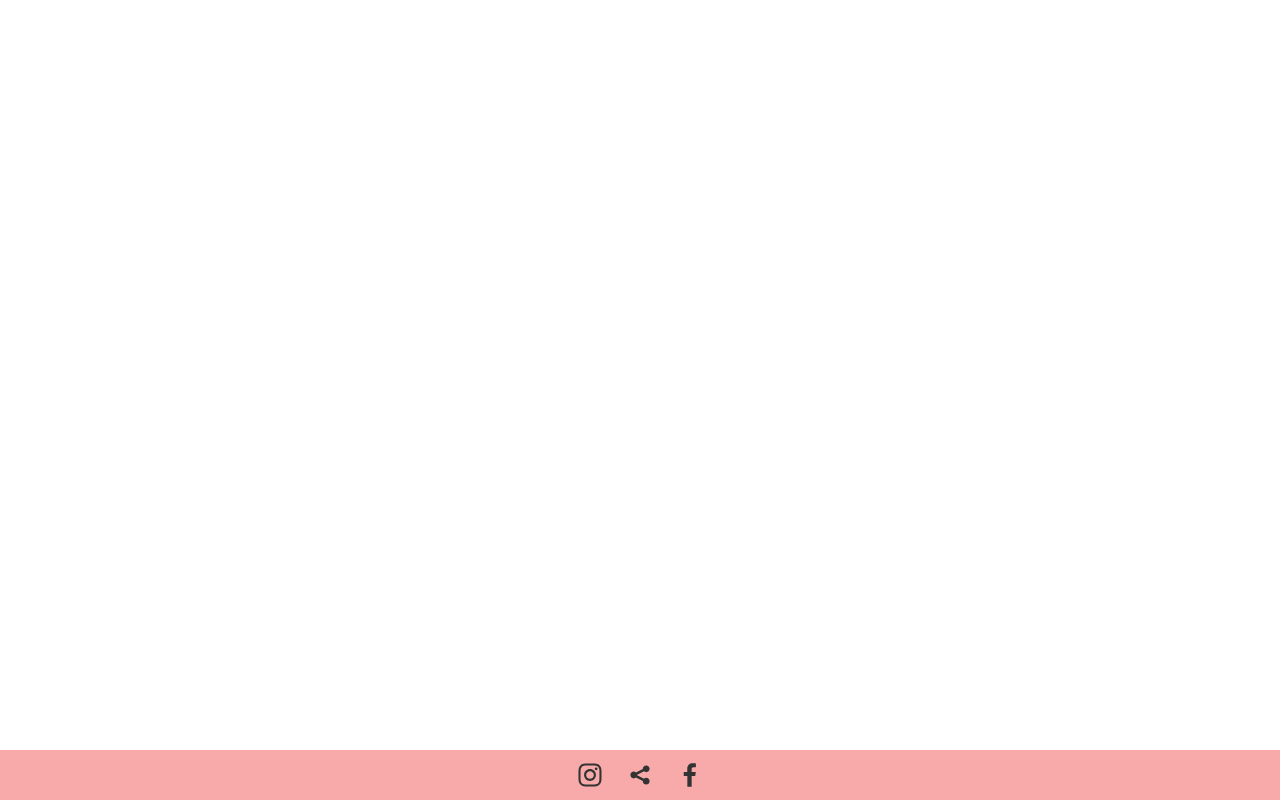
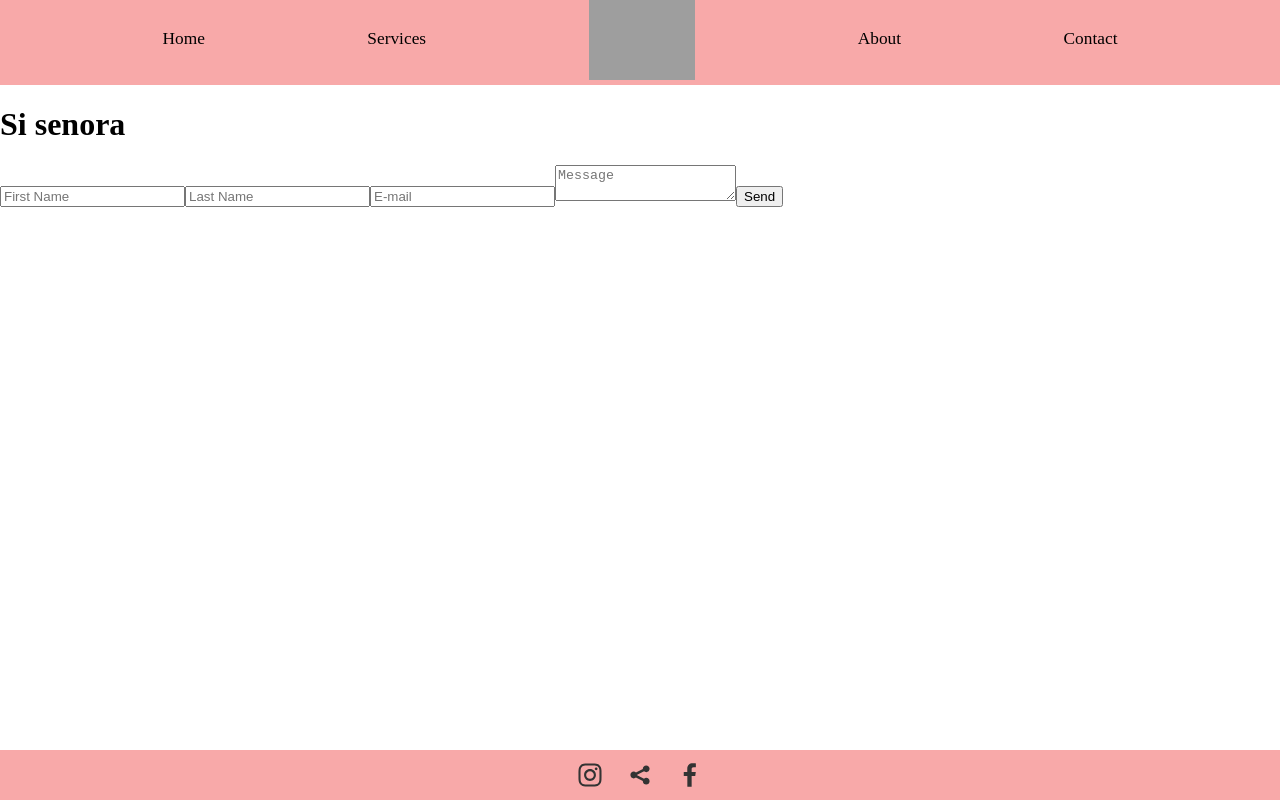
Before and after one commit to danielmruales/mccauleyfinnegan, a React (Create React App) app in the folder client/: page /contact in a window 1280 px wide. Built offline with nearby package versions, Linux system fonts and the light colour scheme; grey boxes are pictures that could not be loaded.

Commit message:
added to home page and setup files for about, contact, services

```diff
--- /dev/null
+++ b/client/src/About/About.js
@@ -0,0 +1,14 @@
+import React from 'react';
+import Navbar from '../Navbar/Navbar.js';
+
+
+const About = () => {
+    return (
+        <div>
+            <Navbar/>
+           <h1>Como estas?</h1>
+        </div>
+    );
+};
+
+export default About;
--- a/client/src/App.js
+++ b/client/src/App.js
@@ -3,19 +3,28 @@ import Home from './Home/Home.js'
 import Admin from './Admin/Admin.js'
 import Pictures from './Admin/Pictures/Pictures.js'
 import Sub from './Admin/Submissons/Sub.js'
+import Services from './Services/Services.js'
+import About from './About/About.js'
+import Contact from './Contact/Contact.js'
 import Footer from './Footer/Footer.js'
 import {Switch, Route} from 'react-router-dom'
 import './App.css';
+
 
 class App extends Component {
   render() {
     return (
       <div >
+
         <Switch>
           <Route exact path='/' component={Home}/>
           <Route  path='/admin' component={Admin}/>
           <Route path='/pictures' component={Pictures}/>
           <Route path='/submissons' component={Sub}/>
+          <Route path='/services' component={Services}/>
+          <Route path='/about' component={About}/>
+          <Route path='/contact' component={Contact}/>
+
         </Switch>
         <Footer/>
       </div>
--- /dev/null
+++ b/client/src/Contact/Contact.js
@@ -0,0 +1,23 @@
+import React, { Component } from 'react';
+import Navbar from '../Navbar/Navbar.js';
+
+
+class Contact extends Component {
+    render() {
+        return (
+            <div>
+                <Navbar/>
+                <h1>Si senora</h1>
+                <form>
+                    <input placeholder='First Name' type='text' name='' value='' required/>
+                    <input placeholder='Last Name' type='text' name='' value='' required/>
+                    <input placeholder='E-mail' type='email' name='' value='' required/>
+                    <textarea placeholder='Message' name='' value=''required />
+                    <button>Send</button>
+                </form>
+            </div>
+        );
+    }
+}
+
+export default Contact;
--- a/client/src/Footer/Footer.js
+++ b/client/src/Footer/Footer.js
@@ -10,7 +10,6 @@ const Footer = () => {
             <SocialIcon url='https://www.gmail.com' target='_blank'bgColor="none" fgColor='#333333' />
             <SocialIcon url='https://www.facebook.com/people/McCauley-Finnegan/100004868508157' fgColor="#333333" bgColor='none' target='_blank'/>
 
-
         </div>
     );
 };
--- a/client/src/Home/Home.css
+++ b/client/src/Home/Home.css
@@ -3,14 +3,36 @@
 }
 
 .heroPic {
-    height: 100vh;
+    height: 70vh;
     opacity: 0.7;
     background-image: url('https://www.mcfinneganphotography.com/uploads/9/1/6/0/91608040/background-images/819065628.jpg')
 }
 
 .secondSection {
-    background-color: skyblue;
+    /* background-color: skyblue; */
     width: 100vw;
-    height: 600pt;
-    margin-top: 40vh
+    height: 700pt;
+    /* margin-top: 20vh */
 }
+
+.secondTitle {
+    margin-top: 30pt;
+    text-align: center;
+}
+
+.servicesTitle {
+    text-align: center;
+    margin-top: 100pt
+}
+
+.homePics {
+    display: grid;
+    grid-template-columns: 1fr 1fr;
+    grid-gap: 20pt;
+
+}
+
+.gridPics {
+    height: 200px;
+    margin: auto;
+}
--- a/client/src/Home/Home.js
+++ b/client/src/Home/Home.js
@@ -6,8 +6,19 @@ const Home = () => {
     return (
         <div>
             <Navbar/>
-            <div className='heroPic'></div>
-            <div className='secondSection'> <h1>Herro</h1></div>
+            <div className='heroPic'>
+                <h1>Mccauley Finnegan</h1>
+            </div>
+            <div className='secondSection'>
+                <h1 className='secondTitle'>Build Your Brand with MC FINNY</h1>
+                <h2 className='servicesTitle'>Services</h2>
+                <div className='homePics'>
+                    <img src='http://www.dealforsoftware.com/wp-content/uploads/2018/09/6198521760_aa86027669_z.jpg' alt='services pictures' className='gridPics'/>
+                    <img src='http://www.dealforsoftware.com/wp-content/uploads/2018/09/6198521760_aa86027669_z.jpg' alt='services pictures' className='gridPics'/>
+                    <img src='http://www.dealforsoftware.com/wp-content/uploads/2018/09/6198521760_aa86027669_z.jpg' alt='services pictures' className='gridPics'/>
+                    <img src='http://www.dealforsoftware.com/wp-content/uploads/2018/09/6198521760_aa86027669_z.jpg' alt='services pictures' className='gridPics'/>
+                </div>
+            </div>
         </div>
     );
 };
--- a/client/src/Navbar/Navbar.js
+++ b/client/src/Navbar/Navbar.js
@@ -6,15 +6,14 @@ const Navbar = () => {
     return (
         <div className='mainNav'>
             <Link to='/'className='navItems'>Home</Link>
-            <Link to='/photography' className='navItems'>Photography</Link>
+            <Link to='/services' className='navItems'>Services</Link>
             <div>
             <Link to='/admin' className='navItems'>
                 <img src='https://www.mcfinneganphotography.com/uploads/9/1/6/0/91608040/logo.png' alt='logo' className='logo'/>
             </Link>
             </div>
-            <Link to='/marketing' className='navItems'>Marketing</Link>
-            {/* <Link to='contact' className='navItems'>Contact</Link> */}
-            <Link to='about' className='navItems'> About</Link>
+            <Link to='/about' className='navItems'>About</Link>
+            <Link to='/contact' className='navItems'> Contact </Link>
         </div>
     );
 };
--- /dev/null
+++ b/client/src/Services/Services.js
@@ -0,0 +1,15 @@
+import React, { Component } from 'react';
+import Navbar from '../Navbar/Navbar.js';
+
+class Services extends Component {
+    render() {
+        return (
+            <div>
+                <Navbar/>
+                <h1>Yeah</h1>
+            </div>
+        );
+    }
+}
+
+export default Services;
```
Also changed, not shown: client/src/About/About.css (added), client/src/Contact/Contact.css (added), client/src/Services/Services.css (added).
